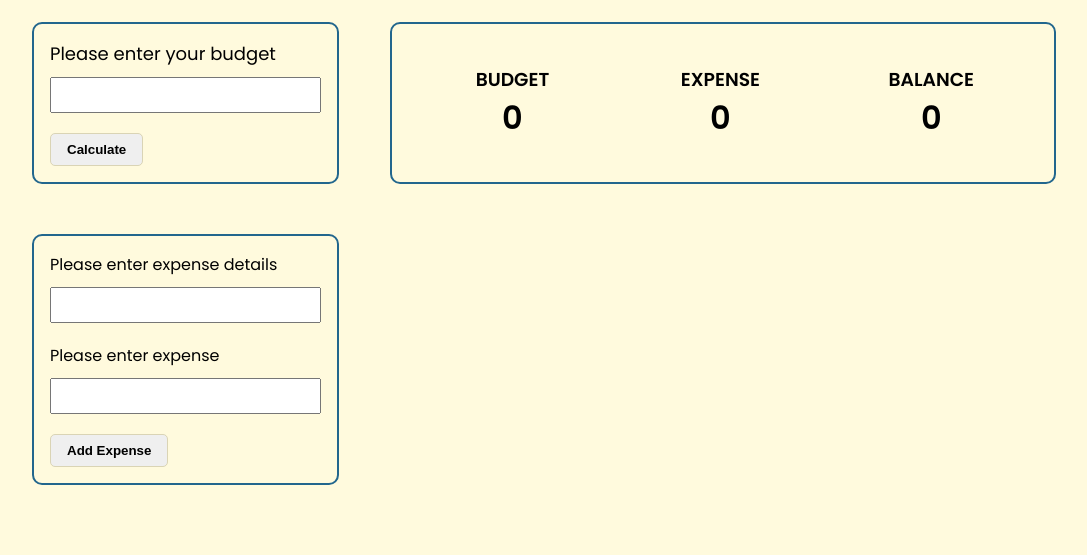
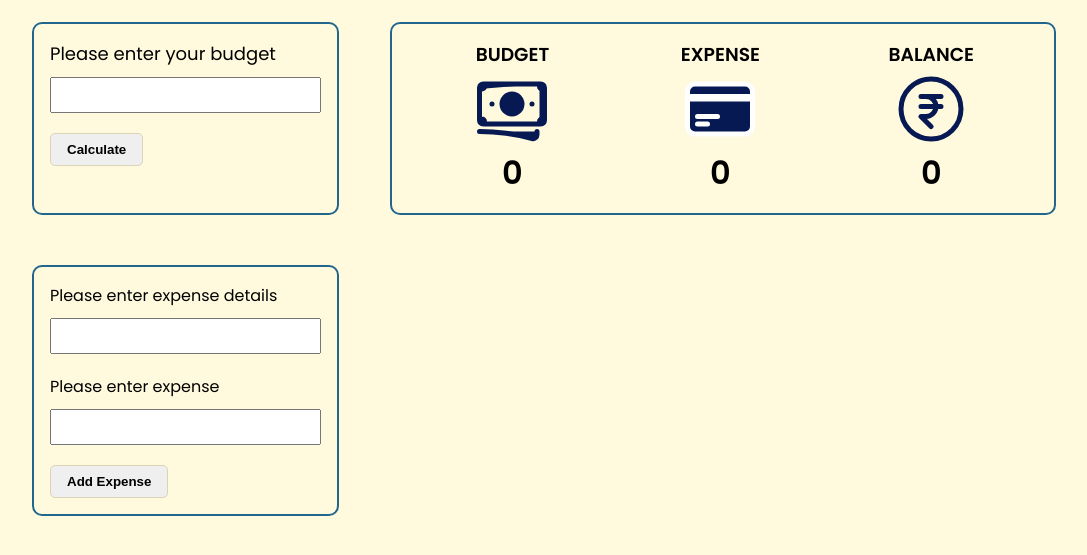
Before and after one commit to ashu8855/budget-app, a plain HTML site: page index.html in a window 1280 px wide. Shown: the part 95-650 px from the top of the page, without its empty margins (96-1183 px from the left). Drawn offline with Linux system fonts and the light colour scheme; the site is published under a folder, as on GitHub Pages, so addresses that start at the root find nothing.

Commit message:
Update index.html

```diff
--- a/index.html
+++ b/index.html
@@ -26,17 +26,17 @@
             <div class="budget-counter">
                 <div class="counter-div">
                     <h3>BUDGET</h3>
-                    <img src="/images/bank.svg" alt="">
+                    <img src="images/bank.svg" alt="">
                     <h1 id="budget-value">0</h1>
                 </div>
                 <div class="counter-div">
                     <h3>EXPENSE</h3>
-                    <img src="/images/expense.svg" alt="">
+                    <img src="images/expense.svg" alt="">
                     <h1 id="expense-value">0</h1>
                 </div>
                 <div class="counter-div">
                     <h3>BALANCE</h3>
-                    <img src="/images/rupee.svg" alt="">
+                    <img src="images/rupee.svg" alt="">
                     <h1 id="balance-value">0</h1>
                 </div>
             </div>
```
